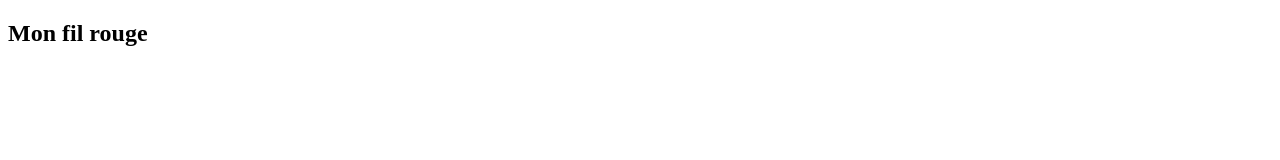
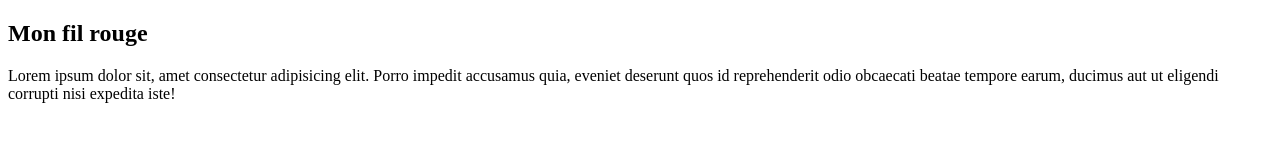
Before and after one commit to Patrick-Croquet/Code_Fil_rouge, a plain HTML site: page index.html in a window 1280 px wide. Drawn offline with Linux system fonts and the light colour scheme.

Commit message:
Initial Commit

```diff
--- a/index.html
+++ b/index.html
@@ -7,5 +7,6 @@
 </head>
 <body>
     <h2>Mon fil rouge</h2>
+    <p>Lorem ipsum dolor sit, amet consectetur adipisicing elit. Porro impedit accusamus quia, eveniet deserunt quos id reprehenderit odio obcaecati beatae tempore earum, ducimus aut ut eligendi corrupti nisi expedita iste!</p>
 </body>
 </html>
```
